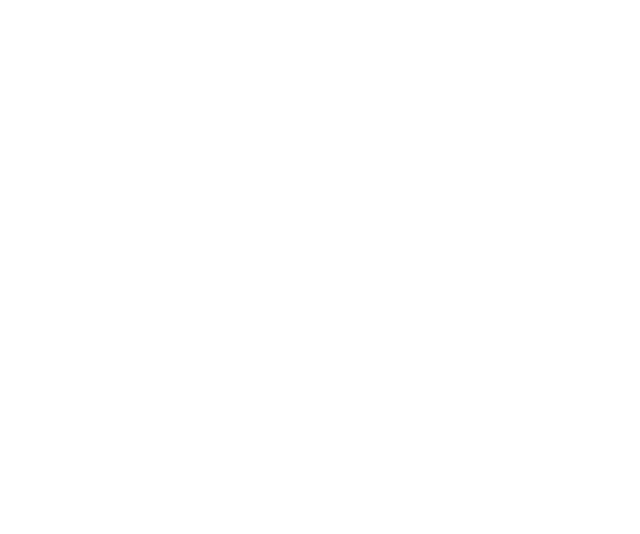
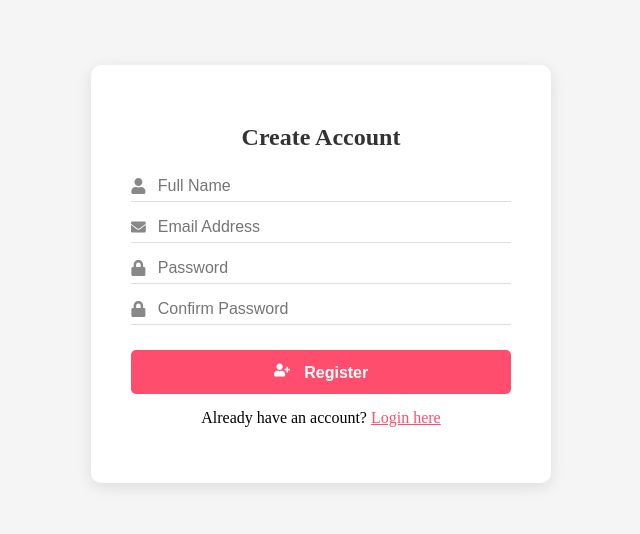
Before and after one commit to Dineth519/e23-co2060-GiftBox-Customization-Marketplace, a React (Create React App) app in the folder code/frontend/: page /register in a window 1280 px wide. Before the commit this address had no page. Shown: the part 134-668 px from the top of the page, without its empty margins (319-959 px from the left). Built offline with nearby package versions, Linux system fonts and the light colour scheme.

Commit message:
Added UserDashboard, Register page, and implemented role-based redirection logic

```diff
--- a/code/frontend/src/App.js
+++ b/code/frontend/src/App.js
@@ -3,11 +3,13 @@ import { BrowserRouter as Router, Routes, Route, useLocation } from 'react-route
 
 // --- COMPONENT IMPORTS ---
 import Login from './pages/auth/Login.jsx';
+import Register from './pages/auth/Register.jsx';
 import Sidebar from './components/admin/Sidebar.jsx';
 import Partners from './pages/admin/Partners.jsx';
 import Settings from './pages/admin/Settings.jsx';
 import Dashboard from './pages/admin/Dashboard.jsx';
 import Home from './pages/user/Home.jsx';
+import UserDashboard from './pages/user/UserDashboard.jsx';
 
 const LayoutWrapper = ({ children }) => {
   const location = useLocation();
@@ -39,6 +41,8 @@ function App() {
     <Router>
       <LayoutWrapper>
         <Routes>
+          <Route path="/user-dashboard" element={<UserDashboard />} />
+          <Route path="/register" element={<Register />} />
           <Route path="/login" element={<Login />} />
           <Route path="/" element={<Home />} />
           <Route path="/admin" element={<Dashboard />} />
--- a/code/frontend/src/pages/auth/Login.jsx
+++ b/code/frontend/src/pages/auth/Login.jsx
@@ -8,17 +8,31 @@ const Login = () => {
     const navigate = useNavigate();
 
     const handleLogin = (e) => {
+    // Prevent the default form submission behavior (stops the page from refreshing immediately)
     e.preventDefault();
 
-        // Placeholder logic for your 2nd year project
-        // Later, this will connect to Dineth's Spring Boot backend
+    // 1. Check if the user is an Admin
     if (email === "admin@gift.com") {
-            // If admin logs in, send to the Admin Dashboard
+        // Save Admin data in the browser's storage (localStorage) so the app remembers who is logged in
+        localStorage.setItem('user', JSON.stringify({ name: "Admin", role: "admin" }));
+
+        // Redirect the admin to the Admin Dashboard (Dineth's part)
         navigate('/admin');
     } else {
-            // If a customer logs in, keep them on the Home page or User Dashboard
-            navigate('/');
+        // 2. If a Customer logs in (e.g., seni@gift.com)
+        // Extract a name from the email (everything before the '@' sign)
+        const customerName = email.split('@')[0];
+
+        // Save Customer data in the browser's storage
+        localStorage.setItem('user', JSON.stringify({ name: customerName, role: "customer" }));
+
+        // Redirect the customer back to the main Home page
+        navigate('/user-dashboard');
     }
+
+    // 3. Force a page reload so that other components (like your Home page)
+    // can detect the new user data from localStorage immediately
+    window.location.reload();
 };
 
     return (
--- /dev/null
+++ b/code/frontend/src/pages/auth/Register.jsx
@@ -0,0 +1,77 @@
+import React, { useState } from 'react';
+import { useNavigate, Link } from 'react-router-dom';
+import { FaUser, FaEnvelope, FaLock, FaUserPlus } from 'react-icons/fa';
+
+const Register = () => {
+    const [formData, setFormData] = useState({
+        name: '',
+        email: '',
+        password: '',
+        confirmPassword: ''
+    });
+    const navigate = useNavigate();
+
+    const handleChange = (e) => {
+        setFormData({ ...formData, [e.target.name]: e.target.value });
+    };
+
+    const handleRegister = (e) => {
+        e.preventDefault();
+
+        if (formData.password !== formData.confirmPassword) {
+            alert("Passwords do not match!");
+            return;
+        }
+
+        // ඉදිරියේදී මෙය Dineth හදන Java Backend එකේ /api/auth/register endpoint එකට සම්බන්ධ වේ
+        console.log("Registering User:", formData);
+
+        // සාර්ථකව register වුණාම ලොගින් පිටුවට යවමු
+        alert("Registration Successful! Please login.");
+        navigate('/login');
+    };
+
+    return (
+        <div style={styles.container}>
+            <div style={styles.box}>
+                <h2 style={styles.title}>Create Account</h2>
+                <form onSubmit={handleRegister}>
+                    <div style={styles.inputGroup}>
+                        <FaUser style={styles.icon} />
+                        <input type="text" name="name" placeholder="Full Name" style={styles.input} onChange={handleChange} required />
+                    </div>
+                    <div style={styles.inputGroup}>
+                        <FaEnvelope style={styles.icon} />
+                        <input type="email" name="email" placeholder="Email Address" style={styles.input} onChange={handleChange} required />
+                    </div>
+                    <div style={styles.inputGroup}>
+                        <FaLock style={styles.icon} />
+                        <input type="password" name="password" placeholder="Password" style={styles.input} onChange={handleChange} required />
+                    </div>
+                    <div style={styles.inputGroup}>
+                        <FaLock style={styles.icon} />
+                        <input type="password" name="confirmPassword" placeholder="Confirm Password" style={styles.input} onChange={handleChange} required />
+                    </div>
+                    <button type="submit" style={styles.button}>
+                        <FaUserPlus style={{ marginRight: '10px' }} /> Register
+                    </button>
+                </form>
+                <p style={{ textAlign: 'center', marginTop: '15px' }}>
+                    Already have an account? <Link to="/login" style={{ color: '#ff4d6d' }}>Login here</Link>
+                </p>
+            </div>
+        </div>
+    );
+};
+
+const styles = {
+    container: { display: 'flex', height: '100vh', justifyContent: 'center', alignItems: 'center', background: '#f5f5f5' },
+    box: { padding: '40px', background: '#fff', borderRadius: '10px', boxShadow: '0 4px 15px rgba(0,0,0,0.1)', width: '380px' },
+    title: { textAlign: 'center', marginBottom: '25px', color: '#333' },
+    inputGroup: { display: 'flex', alignItems: 'center', marginBottom: '15px', borderBottom: '1px solid #ddd', paddingBottom: '5px' },
+    icon: { color: '#888', marginRight: '10px' },
+    input: { border: 'none', outline: 'none', width: '100%', fontSize: '16px' },
+    button: { width: '100%', padding: '12px', background: '#ff4d6d', color: '#fff', border: 'none', borderRadius: '5px', cursor: 'pointer', fontSize: '16px', fontWeight: 'bold', marginTop: '10px' }
+};
+
+export default Register;
--- a/code/frontend/src/pages/user/Home.jsx
+++ b/code/frontend/src/pages/user/Home.jsx
@@ -1,22 +1,59 @@
 import React from 'react';
-import { Link } from 'react-router-dom';
-import { FaGift, FaUserLock, FaStore } from 'react-icons/fa';
+import { Link, useNavigate } from 'react-router-dom';
+import { FaGift, FaUserLock, FaStore, FaSignOutAlt } from 'react-icons/fa';
 
 const Home = () => {
+  const navigate = useNavigate();
+
+  // Retrieve the user data from localStorage that we saved during login
+  const loggedInUser = JSON.parse(localStorage.getItem('user'));
+
+  // Function to handle logout
+  const handleLogout = () => {
+    localStorage.removeItem('user'); // Clear the user data from the browser
+    window.location.reload();        // Reload to update the UI back to the guest view
+  };
+
   return (
     <div className="landing-container">
-      {/* Hero Section - හැමෝටම පේන කොටස */}
+      {/* Hero Section */}
       <header style={{ padding: '80px 20px', textAlign: 'center', background: '#fff0f3' }}>
         <h1>Nexus Giftbox Marketplace 🎁</h1>
-        <p>Discover unique gifts from local vendors.</p>
+
+        {/* Conditional Content: Check if a user is logged in */}
+        {loggedInUser ? (
+          <div>
+            <h2>Welcome back, {loggedInUser.name}!</h2>
+            <p>You are logged in as a <strong>{loggedInUser.role}</strong>.</p>
 
             <div style={{ marginTop: '30px' }}>
+              <button
+                onClick={handleLogout}
+                style={{ padding: '10px 20px', background: '#333', color: '#fff', border: 'none', borderRadius: '5px', cursor: 'pointer' }}
+              >
+                <FaSignOutAlt style={{ marginRight: '10px' }} /> Logout
+              </button>
+            </div>
+          </div>
+        ) : (
+          <div>
+            <p>Discover unique gifts from local vendors.</p>
+            <div style={{ marginTop: '30px', display: 'flex', justifyContent: 'center', gap: '10px' }}>
               <Link to="/login">
                 <button style={{ padding: '15px 30px', background: '#ff4d6d', color: '#fff', border: 'none', borderRadius: '5px', cursor: 'pointer', fontSize: '1.1rem' }}>
                   <FaUserLock style={{ marginRight: '10px' }} /> Login to Create Your Box
                 </button>
               </Link>
+
+              {/* Added a Register button link as we discussed */}
+              <Link to="/register">
+                <button style={{ padding: '15px 30px', background: '#333', color: '#fff', border: 'none', borderRadius: '5px', cursor: 'pointer', fontSize: '1.1rem' }}>
+                  Register
+                </button>
+              </Link>
             </div>
+          </div>
+        )}
       </header>
 
       {/* Featured Vendors Preview */}
--- /dev/null
+++ b/code/frontend/src/pages/user/UserDashboard.jsx
@@ -0,0 +1,71 @@
+import React from 'react';
+import { useNavigate } from 'react-router-dom';
+import { FaBoxOpen, FaHeart, FaUserCog, FaSignOutAlt } from 'react-icons/fa';
+
+const UserDashboard = () => {
+    const navigate = useNavigate();
+    // Retrieve the user data from localStorage
+    const user = JSON.parse(localStorage.getItem('user'));
+
+    // If no user is found, redirect them to login
+    if (!user) {
+        navigate('/login');
+        return null;
+    }
+
+    const handleLogout = () => {
+        localStorage.removeItem('user'); // Clear the session
+        navigate('/');
+        window.location.reload(); // Refresh to update UI
+    };
+
+    return (
+        <div style={styles.container}>
+            <aside style={styles.sidebar}>
+                <h2 style={styles.logo}>My Gifttore</h2>
+                <nav style={styles.nav}>
+                    <div style={styles.navItem}><FaBoxOpen /> My Orders</div>
+                    <div style={styles.navItem}><FaHeart /> Wishlist</div>
+                    <div style={styles.navItem}><FaUserCog /> Settings</div>
+                </nav>
+                <button onClick={handleLogout} style={styles.logoutBtn}>
+                    <FaSignOutAlt /> Logout
+                </button>
+            </aside>
+
+            <main style={styles.mainContent}>
+                <header style={styles.header}>
+                    <h1>Hello, {user.name}! 👋</h1>
+                    <p>Welcome to your personalized gift dashboard.</p>
+                </header>
+
+                <section style={styles.statsGrid}>
+                    <div style={styles.statCard}>
+                        <h3>Recent Orders</h3>
+                        <p>You have 0 active orders.</p>
+                    </div>
+                    <div style={styles.statCard}>
+                        <h3>Custom Boxes</h3>
+                        <p>Start creating your unique gift box.</p>
+                    </div>
+                </section>
+            </main>
+        </div>
+    );
+};
+
+// CSS styles for a clean layout
+const styles = {
+    container: { display: 'flex', height: '100vh', background: '#f9f9f9' },
+    sidebar: { width: '250px', background: '#333', color: '#fff', padding: '20px', display: 'flex', flexDirection: 'column' },
+    logo: { color: '#ff4d6d', marginBottom: '40px', textAlign: 'center' },
+    nav: { flex: 1 },
+    navItem: { padding: '15px 0', borderBottom: '1px solid #444', cursor: 'pointer', display: 'flex', alignItems: 'center', gap: '10px' },
+    logoutBtn: { background: '#ff4d6d', color: '#fff', border: 'none', padding: '10px', borderRadius: '5px', cursor: 'pointer', display: 'flex', alignItems: 'center', justifyContent: 'center', gap: '10px' },
+    mainContent: { flex: 1, padding: '40px' },
+    header: { marginBottom: '30px' },
+    statsGrid: { display: 'flex', gap: '20px' },
+    statCard: { flex: 1, background: '#fff', padding: '20px', borderRadius: '10px', boxShadow: '0 2px 10px rgba(0,0,0,0.05)' }
+};
+
+export default UserDashboard;
```
Lines whose indentation alone changed are shown as unchanged.
